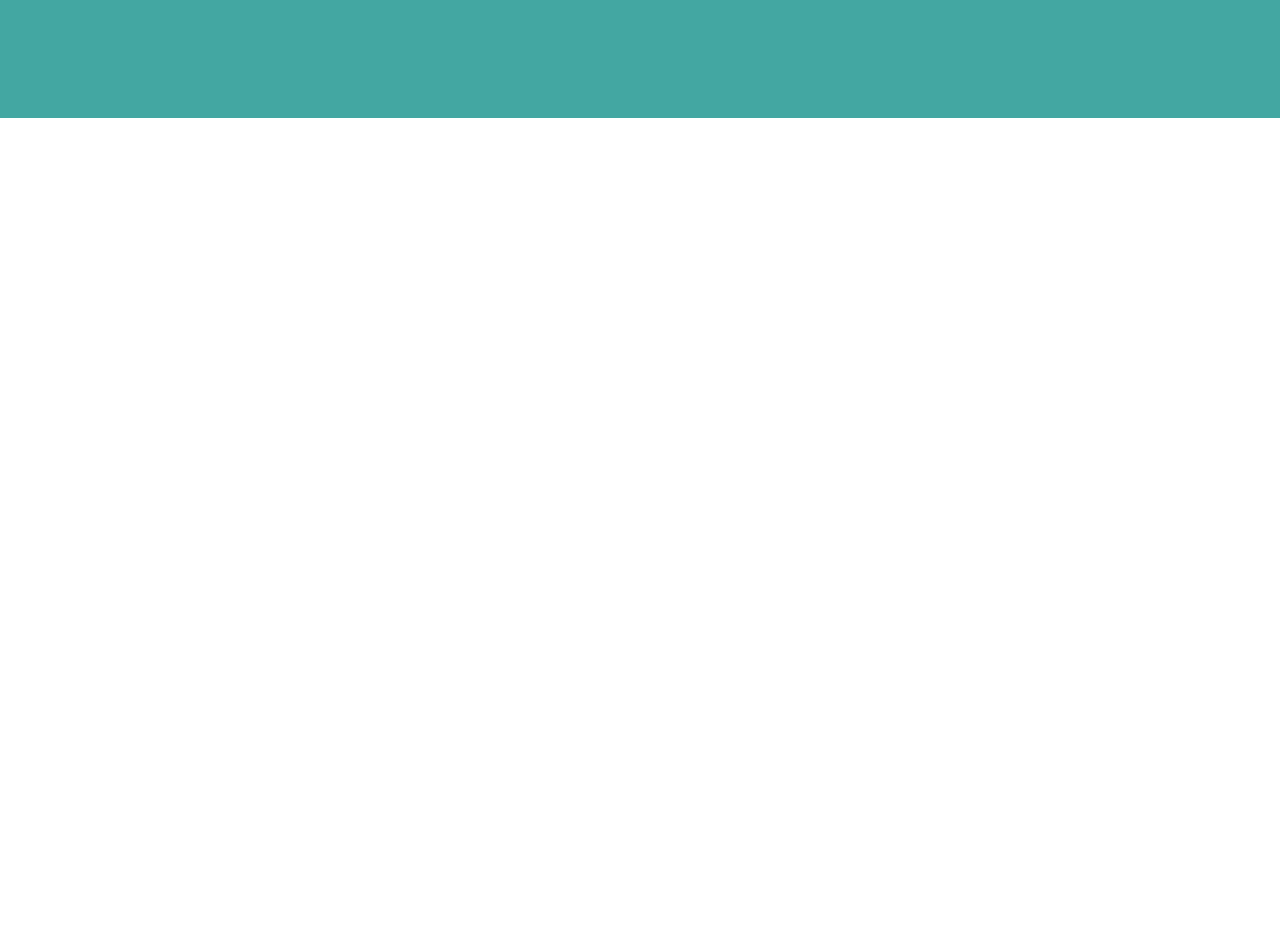
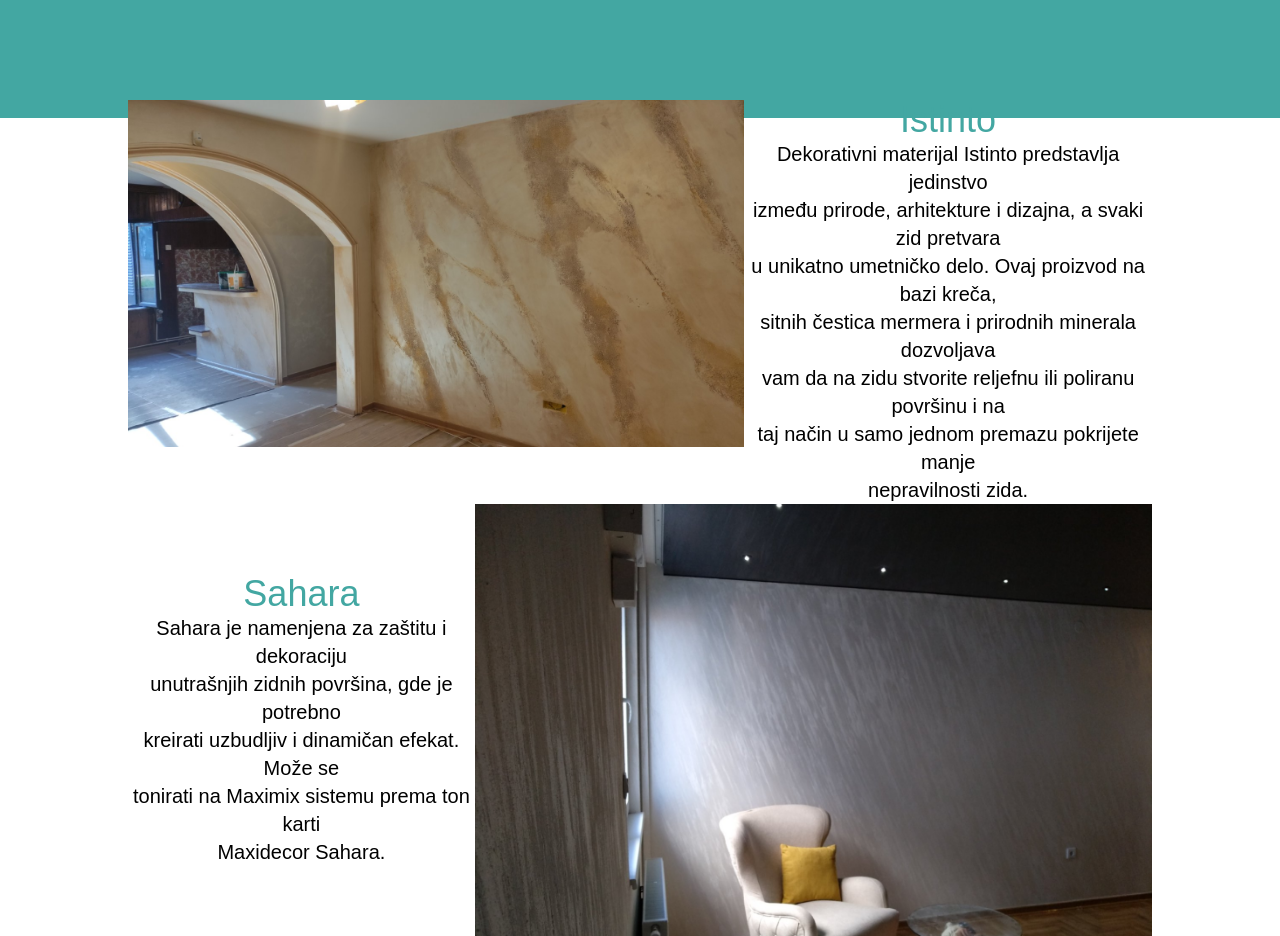
Before and after one commit to igorBudimirDev/paint-construction-website, a React (Create React App) app: page / in a window 1280 px wide. Shown: the part 2042-2978 px from the top of the page. Before the commit the page ends 2160 px from the top, so only its background shows below. Built offline with nearby package versions, Linux system fonts and the light colour scheme; the HTML template or start-up script is replaced by a standard one.

Commit message:
seventh commit

```diff
--- a/src/App.js
+++ b/src/App.js
@@ -1,12 +1,13 @@
 import "./index.css";
 import React from "react";
-import { BrowserRouter as Router, Routes, Route, Link } from "react-router-dom";
+import { BrowserRouter as Router, Routes, Route } from "react-router-dom";
 import Home from "./pages/home/Home";
 import Gallery from "./pages/Gallery";
 import Kontakt from "./pages/Kontakt";
 import Usluge from "./pages/Usluge";
 import ErrorPage from "./pages/ErrorPage";
 import Navbar from "./Navbar";
+
 function App() {
   return (
     <Router>
--- a/src/index.css
+++ b/src/index.css
@@ -13,3 +13,8 @@
 .hero__container__content--buttons button {
   transition: 0.3s;
 }
+
+.tehnike__upper--text h4,
+.tehnike__lower--text h4 {
+  font-family: "Caveat", sans-serif;
+}
--- a/src/pages/home/Home.jsx
+++ b/src/pages/home/Home.jsx
@@ -1,13 +1,14 @@
 import Home_hero from "./Home_hero";
 import Home_moto from "./Home_moto";
 import Home_usluge from "./Home_usluge";
-
+import Home_tehnike from "./Home_tehnike";
 const Home = () => {
   return (
     <>
       <Home_hero />
       <Home_moto />
       <Home_usluge />
+      <Home_tehnike />
     </>
   );
 };
--- /dev/null
+++ b/src/pages/home/Home_tehnike.jsx
@@ -0,0 +1,53 @@
+import Istinto1 from "../../assets/istinto_1.png";
+import Sahara1 from "../../assets/sahara_1.png";
+const Home_tehnike = () => {
+  return (
+    <div className="container max-w-[100%] flex items-center justify-center">
+      <div className="tehnike h-screen flex flex-col justify-center w-[80%]">
+        <div className="tehnike__upper flex flex-col items-center justify-around md:items-start md:flex-row">
+          <div className="istinto--container">
+            <img src={Istinto1} alt="istinto" className="" />
+          </div>
+          <div className="tehnike__upper--text flex flex-col items-center justify-around md:items-center">
+            <h4 className="text-main-green text-2xl md:text-4xl">Istinto</h4>
+            <p className="text-center md:text-xl mobile:text-[10px]">
+              Dekorativni materijal Istinto predstavlja jedinstvo
+              <br />
+              između prirode, arhitekture i dizajna, a svaki zid pretvara
+              <br />
+              u unikatno umetničko delo. Ovaj proizvod na bazi kreča,
+              <br />
+              sitnih čestica mermera i prirodnih minerala dozvoljava
+              <br />
+              vam da na zidu stvorite reljefnu ili poliranu površinu i na
+              <br />
+              taj način u samo jednom premazu pokrijete manje
+              <br />
+              nepravilnosti zida.
+            </p>
+          </div>
+        </div>
+        <div className="tehnike__lower flex flex-col items-center justify-around md:items-center md:flex-row-reverse">
+          <div className="sahara--container">
+            <img src={Sahara1} alt="sahara" className="" />
+          </div>
+          <div className="tehnike__lower--text flex flex-col items-center justify-center ">
+            <h4 className="text-main-green text-2xl md:text-4xl">Sahara</h4>
+            <p className="text-center md:text-xl mobile:text-[10px]">
+              Sahara je namenjena za zaštitu i dekoraciju
+              <br />
+              unutrašnjih zidnih površina, gde je potrebno
+              <br />
+              kreirati uzbudljiv i dinamičan efekat. Može se
+              <br /> tonirati na Maximix sistemu prema ton karti
+              <br />
+              Maxidecor Sahara.
+            </p>
+          </div>
+        </div>
+      </div>
+    </div>
+  );
+};
+
+export default Home_tehnike;
```
Also changed, not shown: src/assets/istinto_1.png (added), src/assets/sahara_1.png (added).
